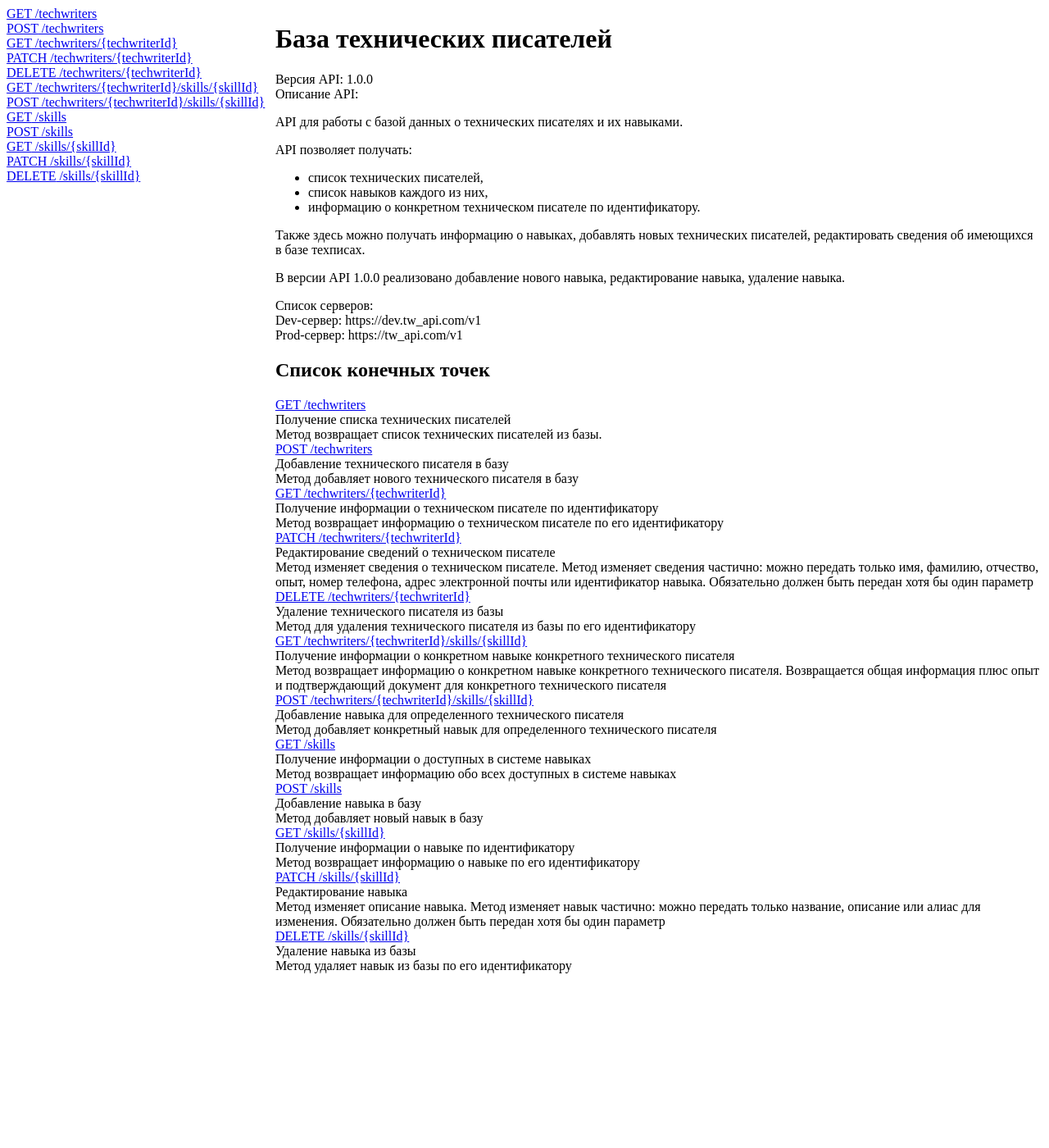
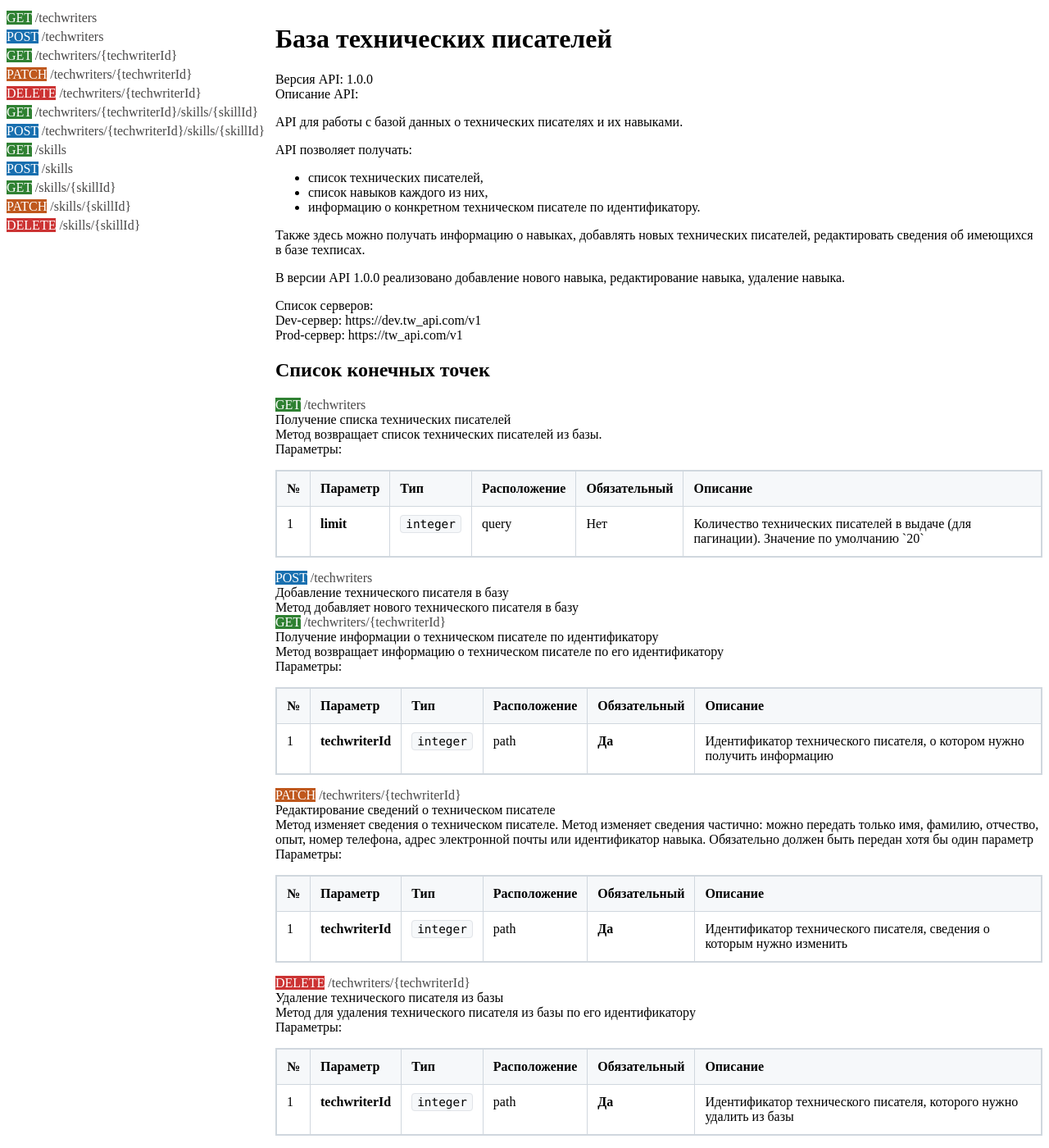
Before and after one commit to denmaloyreb/tw_api_jekyll, a Jekyll site: the page built from index.md, in a window 1280 px wide and 1400 px high. Shown: the whole window at 82% size. Built offline with Jekyll 4.4.1, drawn with Linux system fonts in a browser that asks for light colours; some of the changed text lies outside the part shown.

Commit message:
Add iteration_5

```diff
--- a/_includes/api_reference.liquid
+++ b/_includes/api_reference.liquid
@@ -58,7 +58,7 @@
 
           <div class="api-paths_endpoint" id="{{ method }}{{ path }}">
             <!-- Рендеринг названий эндпоинтов -->
-            <div class="{{ method }}"><a href="#{{ method }}{{ path }}">{{ method | upcase }} {{ path }}</a></div>
+            <div class="{{ method }}"><a href="#{{ method }}{{ path }}"><span class="schema-toc_prefix-{{ method }}">{{ method | upcase}}</span> {{ path }}</a></div>
             <!-- Рендеринг краткого описания (summary) эндпоинтов -->
             {% if operation.summary %}
               <div class="api-paths__endpoint-summary">{{ operation.summary }}</div>
@@ -67,6 +67,38 @@
             {% if operation.description %}
               <div class="api-paths__endpoint-description">{{ operation.description }}</div>
             {% endif %}
+            <!-- Рендеринг параметров эндпоинтов -->
+            {% if operation.parameters %}
+              <div class="api-paths__parameters">
+                <div class="api-paths__parameters-list">Параметры:</div>
+                <div class="parameters-table">
+                  <table>
+                    <thead>
+                      <tr>
+                        <th>№</th>
+                        <th>Параметр</th>
+                        <th>Тип</th>
+                        <th>Расположение</th>
+                        <th>Обязательный</th>
+                        <th>Описание</th>
+                      </tr>
+                    </thead>
+                    <tbody>
+                    {% for parameter in operation.parameters %}
+                      <tr>
+                        <td>{{ forloop.index }}</td>
+                        <td><strong>{{ parameter.name }}</strong></td>
+                        <td><code>{{ parameter.schema['type'] }}</code></td>
+                        <td>{{ parameter.in }}</td>
+                        <td>{% if parameter.required %}<b>Да</b>{% else %}Нет{% endif %}</td>
+                        <td>{% if parameter.description %}{{ parameter.description | strip }}{% endif %}</td>
+                      </tr>
+                    {% endfor %}
+                    </tbody>
+                  </table>
+                </div>
+              </div>
+            {% endif %}
           </div>
         {% endfor %}
       {% endfor %}
--- a/assets/css/style.css
+++ b/assets/css/style.css
@@ -1,16 +1,95 @@
+/* Сброс стилей ссылок */
+
+a {
+    text-decoration: none;
+    color: rgb(72, 71, 71);
+}
+
+/* Стили для wrapper */
+
 .wrapper {
     display: flex;
 }
+
+/* Стили для toc */
 
 .schema-toc {
     padding-right: 1%;
 }
 
 .schema-toc_paths {
+    position: sticky;
+    top: 0;
+    z-index: 10;
+}
+
+.schema-toc_paths {
     display: block;
+}
+
+.schema-toc_prefix-get {
+    background-color: rgb(47, 129, 50);
+    color: white;
+}
+
+.schema-toc_prefix-post {
+    background-color: rgb(24, 111, 175);
+    color: white;
+}
+
+.schema-toc_prefix-patch {
+    background-color: rgb(191, 88, 29);
+    color: white;
+}
+
+.schema-toc_prefix-delete {
+    background-color: rgb(204, 51, 51);
+    color: white;
+}
+
+.schema-toc_prefix-put {
+    background-color: rgb(149, 80, 124);
+    color: white;
 }
 
 .schema-toc_link {
     display: block;
     white-space: nowrap;
+    margin-top: 5px;
+    margin-bottom: 5px;
 }
+
+/* Стили для таблицы с параметрами метода  */
+
+.parameters-table {
+    margin: 1rem 0;
+    overflow-x: auto;
+}
+
+.parameters-table table {
+    width: 100%;
+    border-collapse: collapse;
+    border: 2px solid #d0d7de;
+}
+
+.parameters-table th,
+.parameters-table td {
+    padding: 12px;
+    border: 1px solid #d0d7de;
+    vertical-align: top;
+}
+
+.parameters-table th {
+    background-color: #f6f8fa;
+    font-weight: 600;
+    text-align: left;
+}
+
+.parameters-table code {
+    background-color: #f6f8fa;
+    padding: 2px 6px;
+    border-radius: 4px;
+    font-family: 'Monaco', 'Menlo', 'Ubuntu Mono', monospace;
+    font-size: 0.9em;
+    border: 1px solid #e1e4e8;
+}
```
